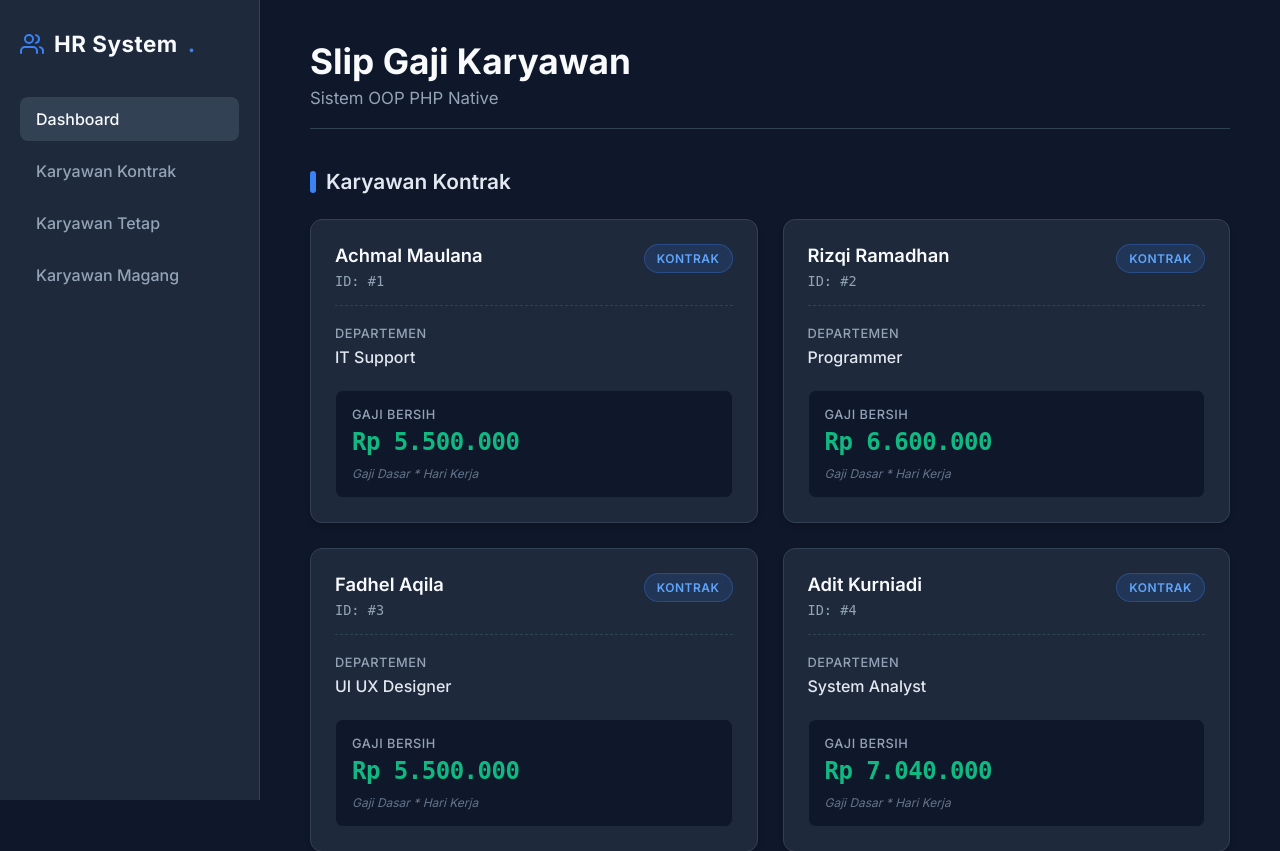
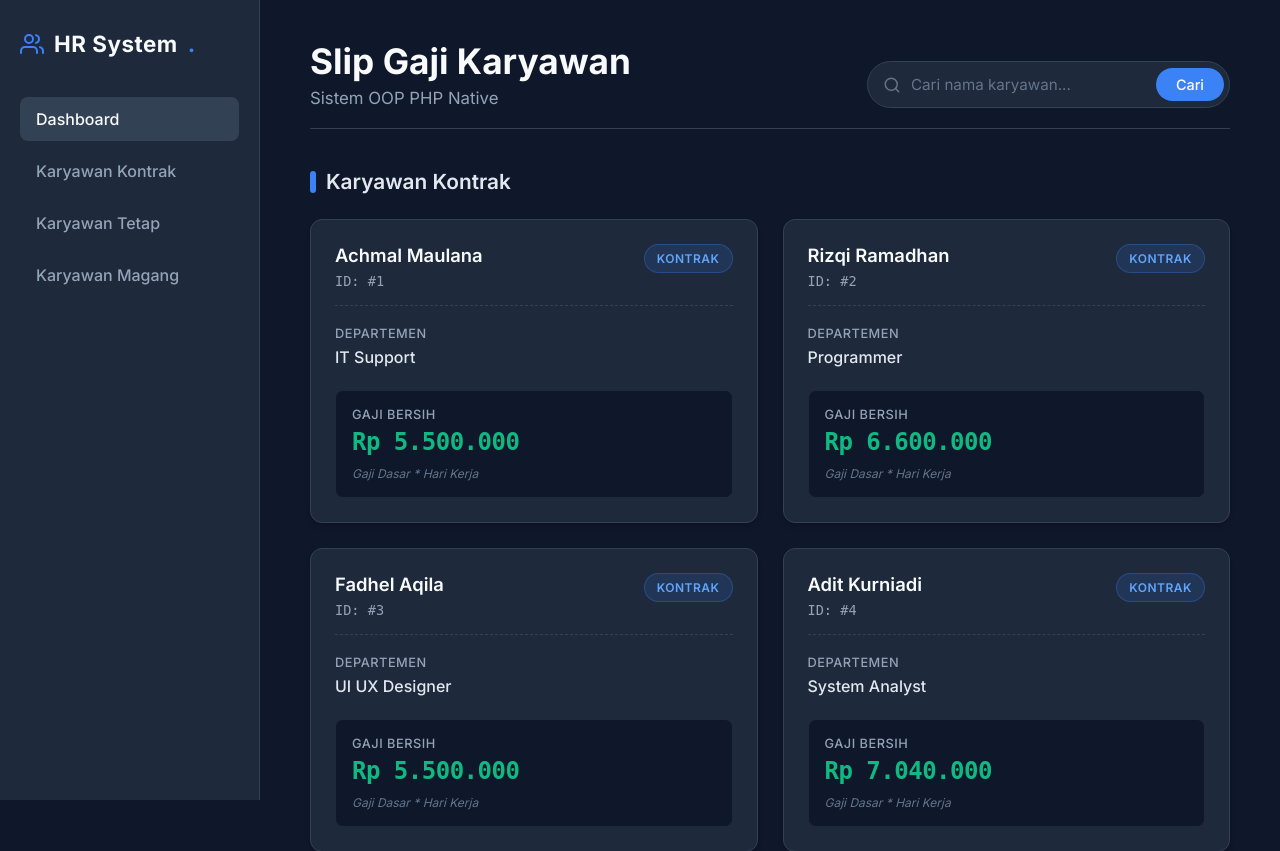
Before and after one commit to GomalRajaGula/UAS_PBO_Achmal_Maulana, a PHP site: page / in a window 1280 px wide. Shown: the top 851 px of the page. Run offline with PHP 8.4, Linux system fonts and the light colour scheme; data comes from the database, SQL or seed files in the repository.

Commit message:
[Tahap 6] Menambahkan fitur pencarian karyawan pada dashboard

```diff
--- a/index.php
+++ b/index.php
@@ -11,21 +11,30 @@ $db = $database->connect();
 
 $errorMessage = "";
 
-// 3. GROUPING DATA: Array penampung terpisah berdasarkan tipe
+// GROUPING DATA: Array penampung terpisah berdasarkan tipe
 $listKontrak = [];
 $listTetap = [];
 $listMagang = [];
 
+// Menangkap keyword pencarian
+$searchKeyword = isset($_GET['search']) ? trim($_GET['search']) : '';
+
 if ($db) {
     try {
-        // 1. Ambil data karyawan dari database menggunakan PDO
-        $query = "SELECT * FROM tabel_karyawan ORDER BY id_karyawan ASC";
-        $stmt = $db->prepare($query);
+        // Query dinamis berdasarkan pencarian
+        if (!empty($searchKeyword)) {
+            $query = "SELECT * FROM tabel_karyawan WHERE nama_karyawan LIKE :keyword ORDER BY id_karyawan ASC";
+            $stmt = $db->prepare($query);
+            $stmt->bindValue(':keyword', '%' . $searchKeyword . '%', PDO::PARAM_STR);
+        } else {
+            $query = "SELECT * FROM tabel_karyawan ORDER BY id_karyawan ASC";
+            $stmt = $db->prepare($query);
+        }
+
         $stmt->execute();
-
         $results = $stmt->fetchAll(PDO::FETCH_ASSOC);
 
-        // 2 & 10. Looping data array, mapping object ke subclass (Polymorphism)
+        // Looping data array, mapping object ke subclass (Polymorphism)
         foreach ($results as $row) {
             if ($row['jenis_karyawan'] === 'Kontrak') {
                 $listKontrak[] = new KaryawanKontrak($row);
@@ -99,7 +107,6 @@ function renderSlipGajiCard($karyawan, $badgeClass, $jenisText, $detailText) {
         :root {
             --bg-dark: #0f172a;
             --bg-card: #1e293b;
-            --bg-card-hover: #1f2937;
             --border-color: #334155;
             --text-main: #f8fafc;
             --text-muted: #94a3b8;
@@ -170,23 +178,103 @@ function renderSlipGajiCard($karyawan, $badgeClass, $jenisText, $detailText) {
             width: calc(100% - 260px);
         }
 
-        /* 7. HEADER */
-        .header {
+        /* HEADER & SEARCH FORM */
+        .header-top {
+            display: flex;
+            justify-content: space-between;
+            align-items: flex-end;
             margin-bottom: 40px;
             border-bottom: 1px solid var(--border-color);
             padding-bottom: 20px;
         }
 
-        .header h1 {
+        .header-content h1 {
             font-size: 2.2rem;
             font-weight: 700;
             color: var(--text-main);
             margin-bottom: 6px;
         }
 
-        .header p {
+        .header-content p {
             font-size: 1.05rem;
             color: var(--text-muted);
+        }
+
+        /* FITUR SEARCH UI IMPROVEMENTS */
+        .search-form {
+            display: flex;
+            align-items: center;
+            background-color: var(--bg-card);
+            border: 1px solid var(--border-color);
+            border-radius: 50px;
+            padding: 5px 5px 5px 15px;
+            transition: border-color 0.2s ease;
+            position: relative;
+        }
+
+        .search-form:focus-within {
+            border-color: var(--primary);
+        }
+
+        .search-input {
+            background: transparent;
+            border: none;
+            outline: none;
+            color: var(--text-main);
+            font-size: 0.95rem;
+            padding: 8px 10px;
+            width: 250px;
+        }
+
+        .search-input::placeholder {
+            color: #64748b;
+        }
+
+        .clear-btn {
+            background: none;
+            border: none;
+            color: #64748b;
+            cursor: pointer;
+            padding: 5px;
+            display: flex;
+            align-items: center;
+            justify-content: center;
+            border-radius: 50%;
+            transition: background-color 0.2s ease, color 0.2s ease;
+            text-decoration: none;
+        }
+
+        .clear-btn:hover {
+            color: #f87171;
+            background-color: rgba(248, 113, 113, 0.1);
+        }
+
+        .search-btn {
+            background-color: var(--primary);
+            color: #fff;
+            border: none;
+            border-radius: 50px;
+            padding: 8px 20px;
+            font-size: 0.9rem;
+            font-weight: 500;
+            cursor: pointer;
+            transition: background-color 0.2s ease;
+            margin-left: 5px;
+        }
+
+        .search-btn:hover {
+            background-color: #2563eb;
+        }
+
+        /* Teks Kecil Pencarian */
+        .search-feedback {
+            margin-bottom: 30px;
+            color: var(--text-muted);
+            font-size: 0.95rem;
+        }
+
+        .search-feedback strong {
+            color: var(--text-main);
         }
 
         /* SECTION LAYOUT */
@@ -365,33 +455,59 @@ function renderSlipGajiCard($karyawan, $badgeClass, $jenisText, $detailText) {
     <!-- MAIN CONTENT -->
     <main class="main-content">
 
-        <!-- 7. HEADER -->
-        <header class="header">
-            <h1>Slip Gaji Karyawan</h1>
-            <p>Sistem OOP PHP Native</p>
+        <!-- HEADER & SEARCH FORM -->
+        <header class="header-top">
+            <div class="header-content">
+                <h1>Slip Gaji Karyawan</h1>
+                <p>Sistem OOP PHP Native</p>
+            </div>
+
+            <form method="GET" action="index.php" class="search-form">
+                <svg width="18" height="18" viewBox="0 0 24 24" fill="none" stroke="#64748b" stroke-width="2" stroke-linecap="round" stroke-linejoin="round">
+                    <circle cx="11" cy="11" r="8"></circle>
+                    <line x1="21" y1="21" x2="16.65" y2="16.65"></line>
+                </svg>
+                <input type="text" name="search" class="search-input" placeholder="Cari nama karyawan..." value="<?php echo htmlspecialchars($searchKeyword); ?>" autocomplete="off">
+
+                <!-- UX: Tombol Clear Search (Silang) Muncul Jika Ada Keyword -->
+                <?php if (!empty($searchKeyword)): ?>
+                    <a href="index.php" class="clear-btn" title="Reset Pencarian">
+                        <svg width="18" height="18" viewBox="0 0 24 24" fill="none" stroke="currentColor" stroke-width="2" stroke-linecap="round" stroke-linejoin="round"><line x1="18" y1="6" x2="6" y2="18"></line><line x1="6" y1="6" x2="18" y2="18"></line></svg>
+                    </a>
+                <?php endif; ?>
+
+                <button type="submit" class="search-btn">Cari</button>
+            </form>
         </header>
 
+        <!-- UX: Teks Kecil Feedback Pencarian -->
+        <?php if (!empty($searchKeyword)): ?>
+            <div class="search-feedback">
+                Menampilkan hasil pencarian untuk: <strong>'<?php echo htmlspecialchars($searchKeyword); ?>'</strong>
+            </div>
+        <?php endif; ?>
+
         <?php if (!empty($errorMessage)): ?>
-            <div class="error-message">
+            <div style="background-color: rgba(239,68,68,0.1); color: #f87171; padding: 15px; border-radius: 8px; margin-bottom: 25px; border: 1px solid rgba(239,68,68,0.2);">
                 <?php echo htmlspecialchars($errorMessage); ?>
             </div>
         <?php endif; ?>
 
-        <!-- 3A. SECTION KONTRAK -->
+        <!-- SECTION KONTRAK -->
         <section id="kontrak" class="section-group">
             <h2 class="section-title">Karyawan Kontrak</h2>
             <div class="card-grid">
                 <?php
                 if (empty($listKontrak)) {
-                    echo "<div class='empty-state'>Tidak ada data karyawan kontrak.</div>";
+                    // UX: Empty State jika Karyawan Tidak Ditemukan
+                    echo "<div class='empty-state'>Karyawan tidak ditemukan</div>";
                 } else {
                     foreach ($listKontrak as $karyawan) {
-                        // Render UI untuk Karyawan Kontrak
                         renderSlipGajiCard(
                             $karyawan,
                             "badge-kontrak",
                             "Kontrak",
-                            "Gaji Dasar * Hari Kerja" // Optional Note
+                            "Gaji Dasar * Hari Kerja"
                         );
                     }
                 }
@@ -399,16 +515,16 @@ function renderSlipGajiCard($karyawan, $badgeClass, $jenisText, $detailText) {
             </div>
         </section>
 
-        <!-- 3B. SECTION TETAP -->
+        <!-- SECTION TETAP -->
         <section id="tetap" class="section-group">
             <h2 class="section-title" style="--primary: #10b981;">Karyawan Tetap</h2>
             <div class="card-grid">
                 <?php
                 if (empty($listTetap)) {
-                    echo "<div class='empty-state'>Tidak ada data karyawan tetap.</div>";
+                    // UX: Empty State jika Karyawan Tidak Ditemukan
+                    echo "<div class='empty-state'>Karyawan tidak ditemukan</div>";
                 } else {
                     foreach ($listTetap as $karyawan) {
-                        // Render UI untuk Karyawan Tetap
                         renderSlipGajiCard(
                             $karyawan,
                             "badge-tetap",
@@ -421,16 +537,16 @@ function renderSlipGajiCard($karyawan, $badgeClass, $jenisText, $detailText) {
             </div>
         </section>
 
-        <!-- 3C. SECTION MAGANG -->
+        <!-- SECTION MAGANG -->
         <section id="magang" class="section-group">
             <h2 class="section-title" style="--primary: #f97316;">Karyawan Magang</h2>
             <div class="card-grid">
                 <?php
                 if (empty($listMagang)) {
-                    echo "<div class='empty-state'>Tidak ada data karyawan magang.</div>";
+                    // UX: Empty State jika Karyawan Tidak Ditemukan
+                    echo "<div class='empty-state'>Karyawan tidak ditemukan</div>";
                 } else {
                     foreach ($listMagang as $karyawan) {
-                        // Render UI untuk Karyawan Magang
                         renderSlipGajiCard(
                             $karyawan,
                             "badge-magang",
```
Also changed, not shown: other parts of index.php (+25 -23 lines).
